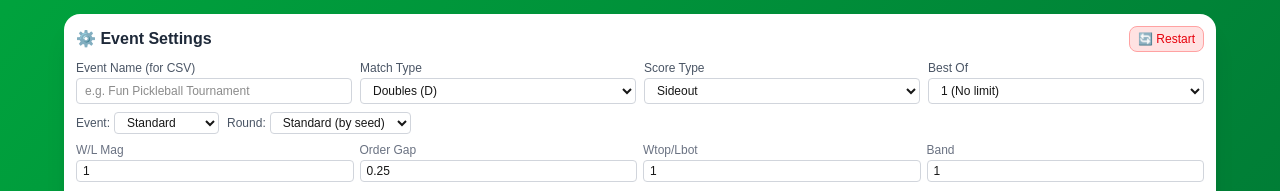
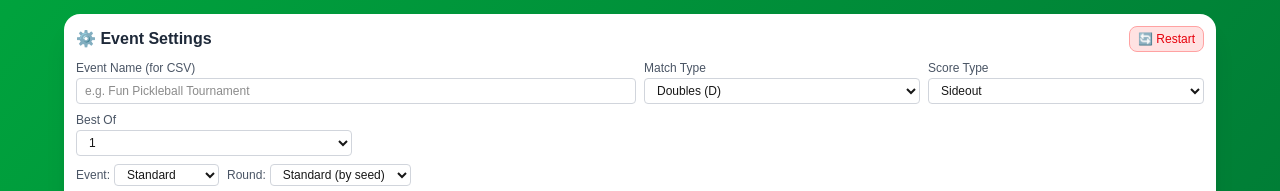
Before and after one commit to frankgqz/pickleball, a Next.js app: page / in a window 1280 px wide. Shown: the part 158-349 px from the top of the page. Built offline with nearby package versions, Linux system fonts and the light colour scheme; no server answers.

Commit message:
UI visual change CSV area

```diff
--- a/components/SettingsPanel.tsx
+++ b/components/SettingsPanel.tsx
@@ -33,9 +33,9 @@ export default function SettingsPanel({ config, updateConfig, onRestartEvent }:
 
       {/* Event Name - for CSV export */}
       {/* CSV Export Settings Row */}
-      <div className="grid grid-cols-4 gap-2 mb-2">
-        {/* Event Name */}
-        <div className="col-span-1">
+      <div className="grid grid-cols-2 md:grid-cols-4 gap-2 mb-2">
+        {/* Event Name - wider on desktop (2 cols = 50%) */}
+        <div className="col-span-2 md:col-span-2">
           <label className="text-xs font-medium text-gray-600 mb-0.5 block">Event Name (for CSV)</label>
           <input
             type="text"
@@ -80,9 +80,9 @@ export default function SettingsPanel({ config, updateConfig, onRestartEvent }:
             onChange={(e) => handleChange("bestOf" as any, parseInt(e.target.value) as 1 | 3 | 5)}
             className="w-full px-2 py-1 border border-gray-300 rounded text-xs bg-white"
           >
-            <option value="1">1 (No limit)</option>
-            <option value="3">3 (Best of 3)</option>
-            <option value="5">5 (Best of 5)</option>
+            <option value="1">1</option>
+            <option value="3">3</option>
+            <option value="5">5</option>
           </select>
         </div>
       </div>
```
